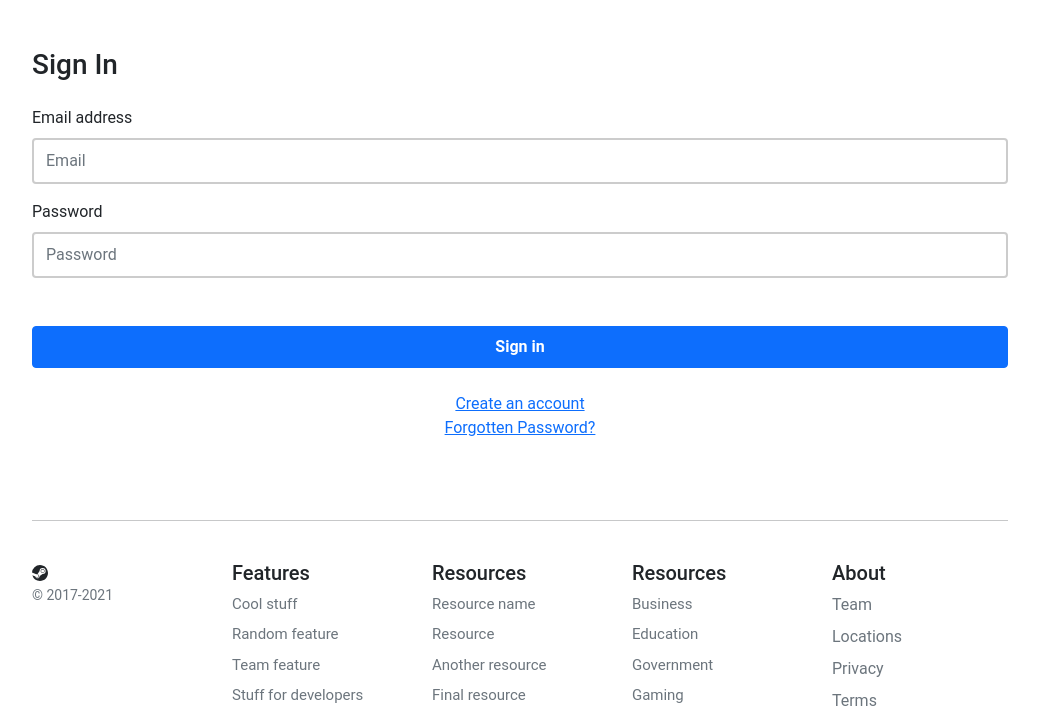
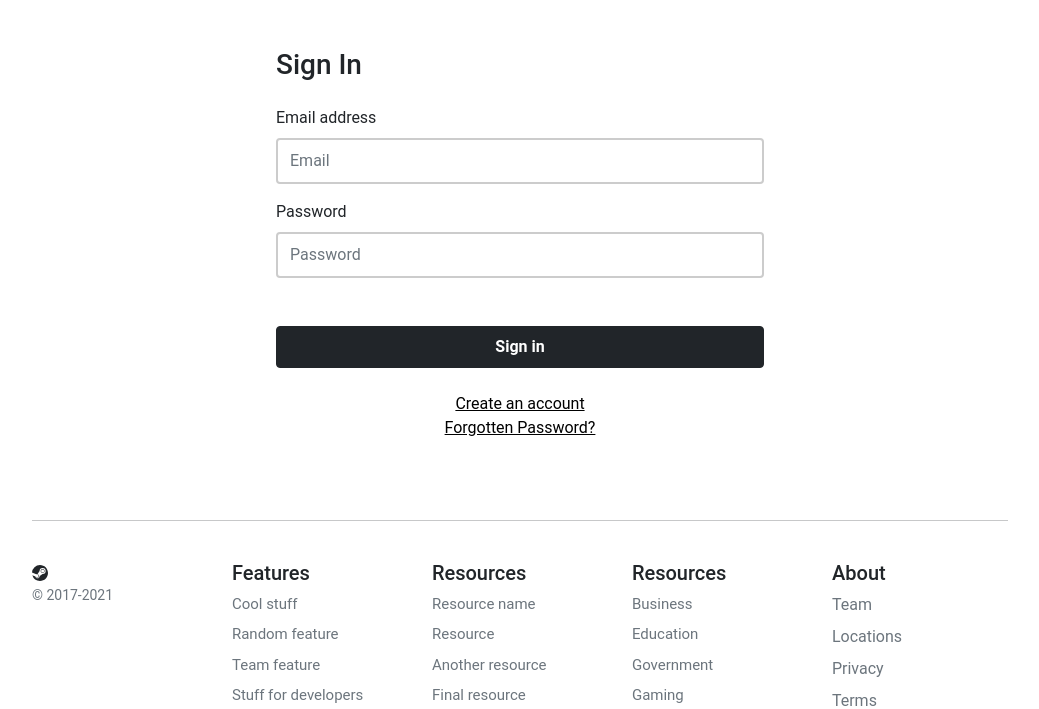
Before and after one commit to onajifortune/fortuneonlinestore, a Django app: page /account/login/ in a window 1280 px wide. Shown: the part 94-803 px from the top of the page, without its empty margins (120-1159 px from the left). Run offline with Django 4.2, Linux system fonts and the light colour scheme; data that the repository does not hold is empty.

Commit message:
Added new files

```diff
--- a/account/admin.py
+++ b/account/admin.py
@@ -6,4 +6,4 @@ from .models import Customer
 # admin.site.register(Customer)
 @admin.register(Customer)
 class CustomerAdmin(admin.ModelAdmin):
-    list_display = ['is_active', 'is_staff']
+    list_display = ['name', 'email', 'is_active', 'is_staff']
--- a/templates/account/login.html
+++ b/templates/account/login.html
@@ -2,6 +2,13 @@
 {% block title %}Log-in{% endblock %}
 {% block sub_content %}
 
+<style>
+  a {
+    color: black;
+  }
+</style>
+
+<div class="col-6 mx-auto">
 <form class="account-form" action="{% url 'account:login' %}" method="post">
   {% csrf_token %}
   <h3 class="mb-4">Sign In</h3>
@@ -16,7 +23,7 @@
   {{ form.password}}
   <div class="d-grid gap-2">
     <input type="hidden" name="next" value="{{ next }}">
-    <button class="btn btn-primary py-2 mb-4 mt-5 fw-bold" type="submit" value="Log-in">Sign in
+    <button class="btn btn-dark py-2 mb-4 mt-5 fw-bold" type="submit" value="Log-in">Sign in
     </button>
   </div>
   <div class="flex-column justify-content-center mx-auto pb-3">
@@ -24,5 +31,6 @@
     <div class="text-center"><a href="{% url "account:pwdreset" %}">Forgotten Password?</a></div>
   </div>
 </form>
+</div>
 
 {% endblock %}
--- a/templates/store/index.html
+++ b/templates/store/index.html
@@ -27,6 +27,8 @@
         <div class="row row-cols-1 row-cols-sm-2 row-cols-md-5 g-3">
           {% for product in products %}
           <div class="col">
+            <a class="text-reset text-decoration-none"
+                    href="{{ product.get_absolute_url }}">
             <div class="card border-0">
               {% for image in product.product_image.all %}
               {% if image.is_feature%}
@@ -36,12 +38,12 @@
               {% endfor %}
               <div class="card-body px-0">
                 <p class="card-text">
-                  <a class="text-dark text-decoration-none"
-                    href="{{ product.get_absolute_url }}">{{ product.title|slice:":50" }}...</a>
+                  <p class="card-text small text-muted" >{{ product.title|slice:":50" }}...</p>
                 </p>
                 <div class="fw-bold">£{{product.regular_price}}</div>
               </div>
             </div>
+          </a>
           </div>
           {% endfor %}
         </div>
```
Also changed, not shown: core/settings.py (+4 -4 lines), templates/account/registration/register.html (+11 -3 lines).
